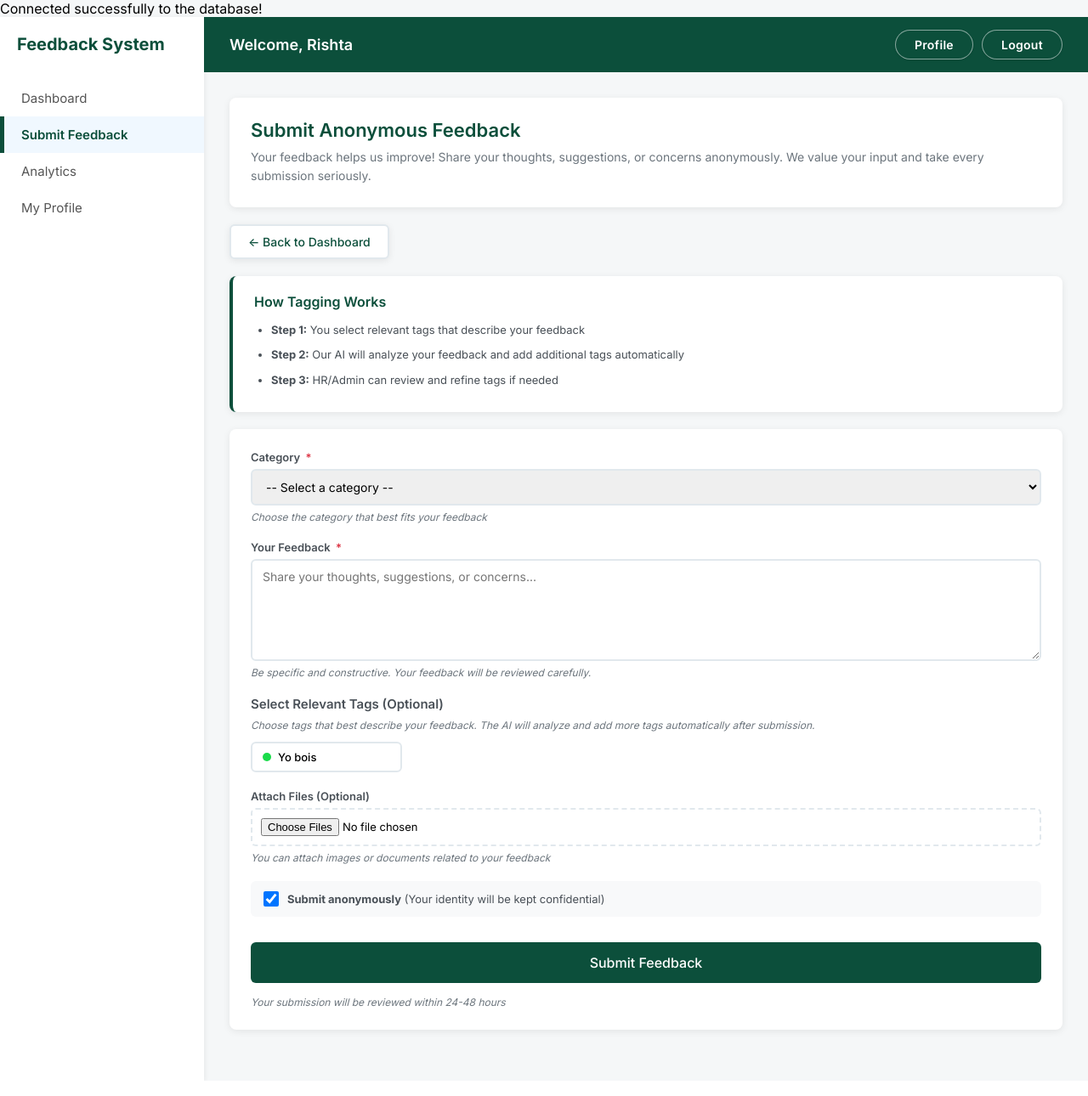
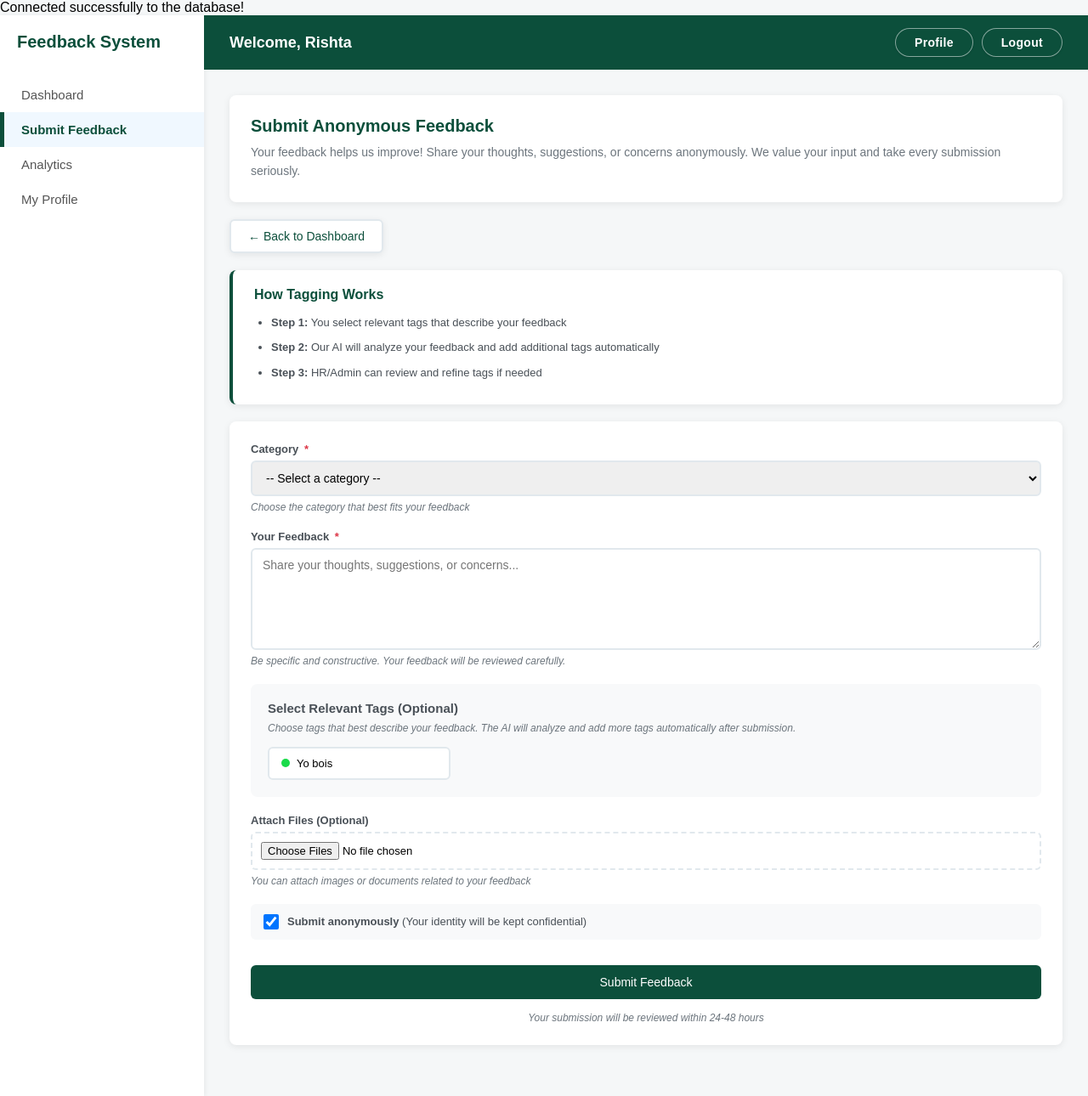
Before and after one commit to maha-shweta/Team-Echo, a PHP site: page /submit_feedback.php in a window 1280 px wide. Shown: the whole page at 85% size. Run offline with PHP 8.4, Linux system fonts and the light colour scheme; a user stored in the database is signed in; data comes from the database, SQL or seed files in the repository.

Commit message:
Update submit_feedback.css

```diff
--- a/feedback/submit_feedback.css
+++ b/feedback/submit_feedback.css
@@ -1,31 +1,46 @@
+/* ================================================
+   SUBMIT FEEDBACK CSS - UNIFIED WITH DASHBOARD
+   ================================================ */
+
 * {
     margin: 0;
     padding: 0;
     box-sizing: border-box;
-    font-family: 'Inter', -apple-system, BlinkMacSystemFont, 'Segoe UI', Arial, sans-serif;
+    font-family: Arial, sans-serif;
 }
 
 body {
     background-color: #f5f7f8;
 }
 
-/* --- Color Variables --- */
+/* ================================================
+   COLOR VARIABLES (SAME AS DASHBOARD)
+   ================================================ */
 :root {
     --primary-green-dark: #0c4f3b;
     --accent-green-light: #32b25e;
     --pending-color: #f39c12;
+    --critical-color: #dc3545;
+    --text-dark: #333;
+    --text-muted: #6c757d;
+    --border-light: #e1e8ed;
+    --bg-white: #ffffff;
 }
 
-/* --- Layout Structure --- */
+/* ================================================
+   LAYOUT STRUCTURE (IDENTICAL TO DASHBOARD)
+   ================================================ */
 .main-layout {
     display: flex;
     min-height: 100vh;
 }
 
-/* --- Sidebar Styling --- */
+/* ================================================
+   SIDEBAR (IDENTICAL TO DASHBOARD)
+   ================================================ */
 .sidebar {
     width: 240px;
-    background-color: #ffffff;
+    background-color: var(--bg-white);
     box-shadow: 2px 0 5px rgba(0, 0, 0, 0.05);
     padding: 20px 0;
     flex-shrink: 0;
@@ -63,14 +78,18 @@ body {
     background-color: #f9f9f9;
 }
 
-/* --- Main Content Area --- */
+/* ================================================
+   MAIN CONTENT AREA (IDENTICAL TO DASHBOARD)
+   ================================================ */
 .content-area {
     flex-grow: 1;
     display: flex;
     flex-direction: column;
 }
 
-/* --- Top Header Bar --- */
+/* ================================================
+   TOP HEADER (IDENTICAL TO DASHBOARD)
+   ================================================ */
 .top-header {
     background-color: var(--primary-green-dark);
     color: white;
@@ -102,7 +121,7 @@ body {
     font-weight: 600;
     cursor: pointer;
     letter-spacing: 0.3px;
-    box-shadow: 0 1px 3px rgba(0,0,0,0.10);
+    box-shadow: 0 1px 3px rgba(0, 0, 0, 0.10);
     transition: background-color 0.2s ease, box-shadow 0.2s ease;
     text-decoration: none;
     display: inline-block;
@@ -111,23 +130,26 @@ body {
 .logout-btn:hover,
 .btn-header:hover {
     background-color: #085826;
-    box-shadow: 0 2px 6px rgba(0,0,0,0.15);
+    box-shadow: 0 2px 6px rgba(0, 0, 0, 0.15);
 }
 
-/* --- Dashboard Content --- */
+/* ================================================
+   DASHBOARD CONTENT (IDENTICAL TO DASHBOARD)
+   ================================================ */
 .dashboard-content {
     padding: 30px;
     max-width: 100%;
     width: 100%;
 }
 
-/* --- Container - MATCH DASHBOARD WIDTH --- */
 .container {
     max-width: 100%;
     width: 100%;
 }
 
-/* --- Messages --- */
+/* ================================================
+   MESSAGES (IDENTICAL TO DASHBOARD)
+   ================================================ */
 .message {
     padding: 15px 20px;
     margin-bottom: 20px;
@@ -139,14 +161,20 @@ body {
 }
 
 @keyframes slideIn {
-    from { opacity: 0; transform: translateY(-10px); }
-    to { opacity: 1; transform: translateY(0); }
+    from {
+        opacity: 0;
+        transform: translateY(-10px);
+    }
+    to {
+        opacity: 1;
+        transform: translateY(0);
+    }
 }
 
 .error {
     background-color: #f8d7da;
     color: #721c24;
-    border-left: 4px solid #dc3545;
+    border-left: 4px solid var(--critical-color);
 }
 
 .success {
@@ -155,7 +183,9 @@ body {
     border-left: 4px solid #28a745;
 }
 
-/* --- Buttons --- */
+/* ================================================
+   BUTTONS (MATCHING DASHBOARD STYLE)
+   ================================================ */
 .button {
     padding: 10px 20px;
     border-radius: 6px;
@@ -172,21 +202,21 @@ body {
     background: white;
     color: var(--primary-green-dark);
     margin-bottom: 20px;
-    box-shadow: 0 2px 8px rgba(0,0,0,0.08);
-    border: 2px solid #e1e8ed;
+    box-shadow: 0 2px 8px rgba(0, 0, 0, 0.08);
+    border: 2px solid var(--border-light);
 }
 
 .btn-back:hover {
     transform: translateY(-2px);
-    box-shadow: 0 4px 12px rgba(0,0,0,0.12);
+    box-shadow: 0 4px 12px rgba(0, 0, 0, 0.12);
     border-color: var(--primary-green-dark);
 }
 
 .btn-primary {
     background: var(--primary-green-dark);
     color: white;
-    padding: 14px 32px;
-    font-size: 16px;
+    padding: 12px 24px;
+    font-size: 14px;
     width: 100%;
 }
 
@@ -196,36 +226,40 @@ body {
     box-shadow: 0 6px 20px rgba(12, 79, 59, 0.3);
 }
 
-/* --- Header Card - MATCH DASHBOARD TABLE CONTAINER --- */
+/* ================================================
+   HEADER CARD (MATCHING TABLE HEADER STYLE)
+   ================================================ */
 .header-card {
-    background: white;
+    background: var(--bg-white);
     border-radius: 8px;
     padding: 25px;
     margin-bottom: 20px;
-    box-shadow: 0 2px 8px rgba(0,0,0,0.08);
+    box-shadow: 0 2px 8px rgba(0, 0, 0, 0.08);
 }
 
 .header-card h1 {
-    font-size: 22px;
+    font-size: 20px;
     color: var(--primary-green-dark);
     margin-bottom: 8px;
     font-weight: 600;
 }
 
 .header-card p {
-    color: #6c757d;
+    color: var(--text-muted);
     font-size: 14px;
     line-height: 1.6;
 }
 
-/* --- Info Box - MATCH DASHBOARD CONTAINER --- */
+/* ================================================
+   INFO BOX (MATCHING FILTER CONTAINER STYLE)
+   ================================================ */
 .info-box {
-    background: white;
+    background: var(--bg-white);
     padding: 20px 25px;
     border-radius: 8px;
     border-left: 4px solid var(--primary-green-dark);
     margin-bottom: 20px;
-    box-shadow: 0 2px 8px rgba(0,0,0,0.08);
+    box-shadow: 0 2px 8px rgba(0, 0, 0, 0.08);
 }
 
 .info-box h4 {
@@ -246,15 +280,20 @@ body {
     margin-bottom: 6px;
 }
 
-/* --- Form Card - MATCH DASHBOARD TABLE CONTAINER EXACTLY --- */
+/* ================================================
+   FORM CARD (MATCHING TABLE CONTAINER)
+   ================================================ */
 .form-card {
-    background: white;
+    background: var(--bg-white);
     padding: 25px;
     border-radius: 8px;
-    box-shadow: 0 2px 8px rgba(0,0,0,0.08);
+    box-shadow: 0 2px 8px rgba(0, 0, 0, 0.08);
     margin-bottom: 30px;
 }
 
+/* ================================================
+   FORM GROUPS (MATCHING FILTER STYLE)
+   ================================================ */
 .form-group {
     margin-bottom: 20px;
 }
@@ -268,7 +307,7 @@ body {
 }
 
 .required {
-    color: #dc3545;
+    color: var(--critical-color);
     margin-left: 3px;
 }
 
@@ -277,7 +316,7 @@ body {
 .form-group textarea {
     width: 100%;
     padding: 10px 12px;
-    border: 2px solid #e1e8ed;
+    border: 2px solid var(--border-light);
     border-radius: 6px;
     font-size: 14px;
     transition: all 0.3s ease;
@@ -298,15 +337,20 @@ body {
 
 .help-text {
     font-size: 12px;
-    color: #6c757d;
+    color: var(--text-muted);
     margin-top: 6px;
     display: block;
     font-style: italic;
 }
 
-/* --- Tags Section --- */
+/* ================================================
+   TAGS SECTION
+   ================================================ */
 .tags-section {
     margin-bottom: 20px;
+    padding: 20px;
+    background: #f8f9fa;
+    border-radius: 8px;
 }
 
 .tags-section h3 {
@@ -317,12 +361,12 @@ body {
 }
 
 .tags-section .help-text {
-    margin-bottom: 12px;
+    margin-bottom: 15px;
 }
 
 .tags-grid {
     display: grid;
-    grid-template-columns: repeat(auto-fill, minmax(150px, 1fr));
+    grid-template-columns: repeat(auto-fill, minmax(180px, 1fr));
     gap: 10px;
 }
 
@@ -340,14 +384,15 @@ body {
 .tag-label {
     display: flex;
     align-items: center;
-    padding: 8px 12px;
-    border: 2px solid #e1e8ed;
+    padding: 10px 14px;
+    border: 2px solid var(--border-light);
     border-radius: 6px;
     cursor: pointer;
     transition: all 0.3s ease;
     font-size: 13px;
     font-weight: 500;
     gap: 8px;
+    background: white;
 }
 
 .tag-checkbox input[type="checkbox"]:checked + .tag-label {
@@ -369,14 +414,16 @@ body {
     flex-shrink: 0;
 }
 
-/* --- File Upload --- */
+/* ================================================
+   FILE UPLOAD
+   ================================================ */
 .file-upload-group {
     margin-bottom: 20px;
 }
 
 .file-upload-group input[type="file"] {
     padding: 10px;
-    border: 2px dashed #e1e8ed;
+    border: 2px dashed var(--border-light);
     border-radius: 6px;
     font-size: 13px;
     cursor: pointer;
@@ -388,7 +435,9 @@ body {
     background: #f8f9ff;
 }
 
-/* --- Checkbox Group --- */
+/* ================================================
+   CHECKBOX GROUP
+   ================================================ */
 .checkbox-group {
     display: flex;
     align-items: center;
@@ -412,22 +461,25 @@ body {
     margin: 0;
 }
 
-/* --- Submit Section --- */
+/* ================================================
+   SUBMIT SECTION
+   ================================================ */
 .submit-section {
     display: flex;
     gap: 15px;
     align-items: center;
     padding-top: 10px;
-    flex-wrap: wrap;
+    flex-direction: column;
 }
 
 .submit-section .help-text {
-    flex: 1;
     margin: 0;
-    min-width: 200px;
+    text-align: center;
 }
 
-/* --- Responsive Design --- */
+/* ================================================
+   RESPONSIVE DESIGN (MATCHING DASHBOARD)
+   ================================================ */
 @media (max-width: 768px) {
     .main-layout {
         flex-direction: column;
@@ -450,6 +502,7 @@ body {
     .header-buttons {
         width: 100%;
         justify-content: flex-start;
+        flex-wrap: wrap;
     }
 
     .header-card,
@@ -459,7 +512,7 @@ body {
     }
 
     .header-card h1 {
-        font-size: 20px;
+        font-size: 18px;
     }
 
     .tags-grid {
@@ -467,12 +520,7 @@ body {
     }
 
     .submit-section {
-        flex-direction: column;
         align-items: stretch;
-    }
-
-    .submit-section .help-text {
-        text-align: center;
     }
 }
 
@@ -491,8 +539,8 @@ body {
     }
 
     .btn-primary {
-        padding: 12px 24px;
-        font-size: 15px;
+        padding: 10px 20px;
+        font-size: 14px;
     }
 
     .form-group label {
```
